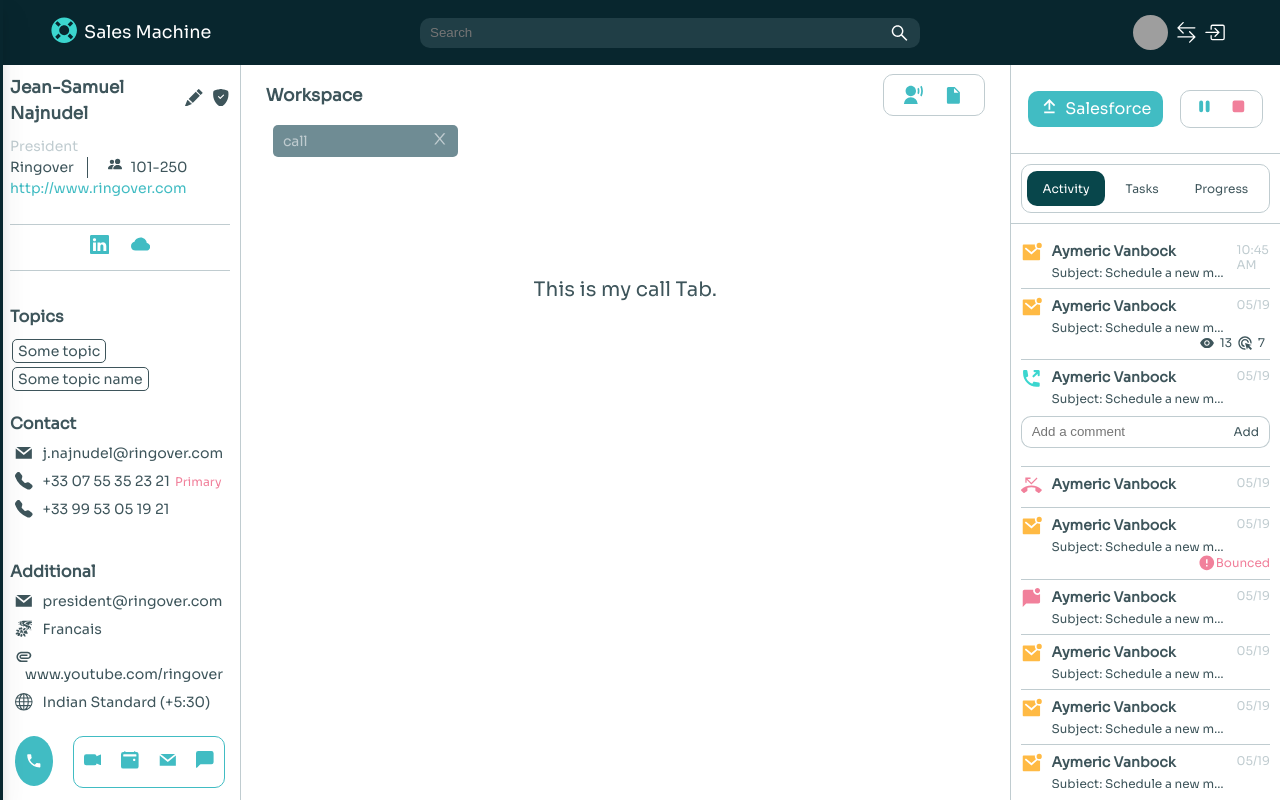
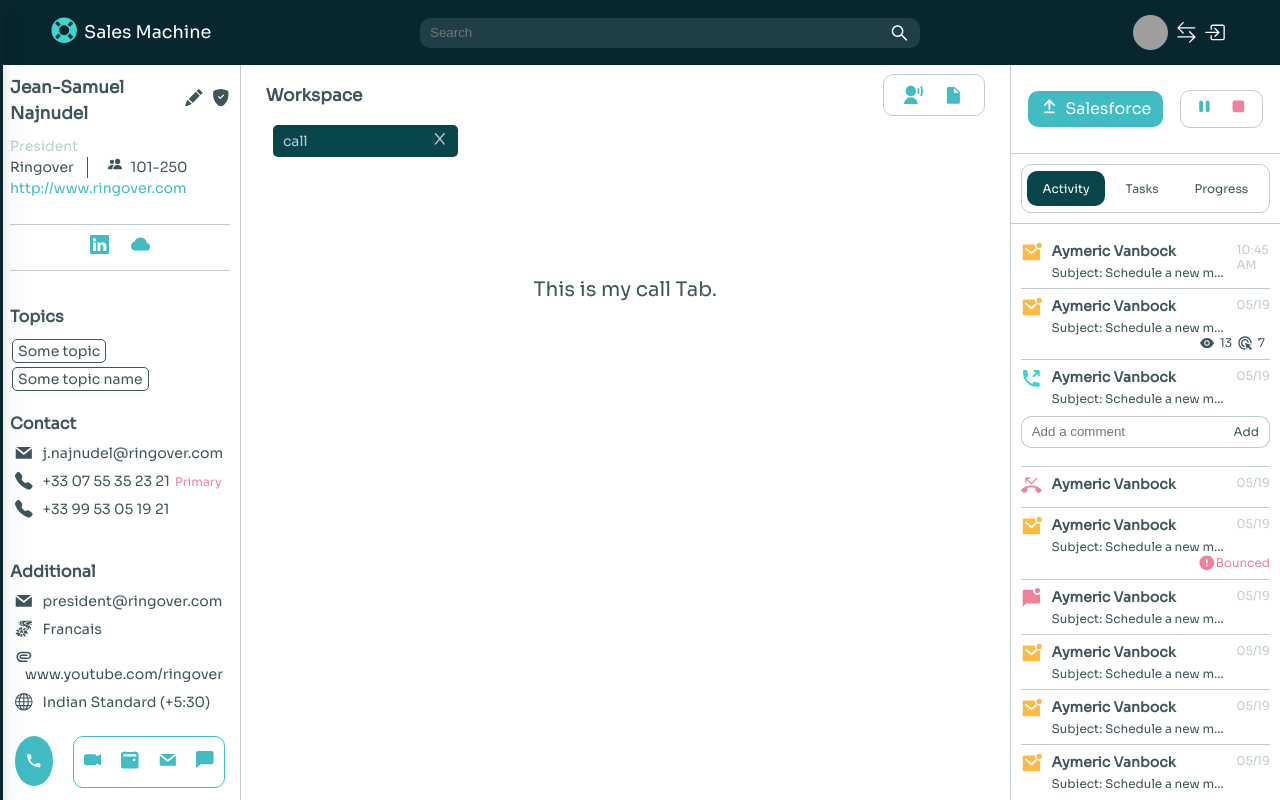
Before and after one commit to bsattam/Ringover-Assignment, a React (Create React App) app: page / in a window 1280 px wide. Both pictures are taken after a click on the element 33 px from the left and 761 px from the top of the page. Built offline with nearby package versions, Linux system fonts and the light colour scheme; grey boxes are pictures that could not be loaded.

Commit message:
Tab highlighting done.

```diff
--- a/src/components/workspace/Description.js
+++ b/src/components/workspace/Description.js
@@ -15,9 +15,11 @@ import { removeTab } from '../../redux/workspaceSlice'
 export default function Description() {
     const value = useSelector((state) => state.workspaceTabHandler.value)
     const [mainContent, setMainContent] = useState();
+    const [active, setActive] = useState();
     useEffect(() => {
         if (value.length > 0){
             setMainContent(value.at(-1).type);
+            setActive(value.at(-1).id);
         }
     }, [value])
 
@@ -27,19 +29,31 @@ export default function Description() {
         dispatch(removeTab(id));
     }
 
+    const handleTabClick = (el) => {
+        const id = el.id;
+        const type = el.type;
+        setMainContent(type);
+        setActive(id);
+    }
+
     return (
         <>
             <div className='workspaceDescription'>
             { value.length > 0 &&
                 <div className='tabsContainer'>
                     <IconContext.Provider value={{size: '1.1rem'}}>
-                        { value.map((el) =>
-                            <div className={`tab`} key={el.id} onClick={()=>setMainContent(el.type)}>
+                        { value.map((el) => {
+                            let activeStyle;
+                            activeStyle = (el.id == active) ? 'dark' : 'light';
+
+                            return (
+                            <div className={`tab ${activeStyle}`} key={el.id} onClick={()=>handleTabClick(el)}>
                                 <div className='tabName'>{el.type}</div>
                                 <div className='tabClose' onClick={() => closeHandler(el.id)}>
                                     <AiOutlineClose/>
                                 </div>
                             </div>
+                            )}
                         )}
                     </IconContext.Provider>
                 </div>
--- a/src/styles/Workspace.scss
+++ b/src/styles/Workspace.scss
@@ -46,6 +46,9 @@
         align-items: center;
         margin-bottom: 20px;
 
+        .dark{ background-color: $tabMainColor }
+        .light{ background-color: $tabFadedColor }
+
         .tab{
             display: flex;
             align-items: center;
@@ -53,7 +56,7 @@
             justify-content: space-between;
             padding: 5px 10px;
             margin: 0 1%;
-            background-color: $tabFadedColor;
+            // background-color: $tabFadedColor;
             border-radius: 5px;
             color: $fadedTextColor;
             cursor: pointer;
```
